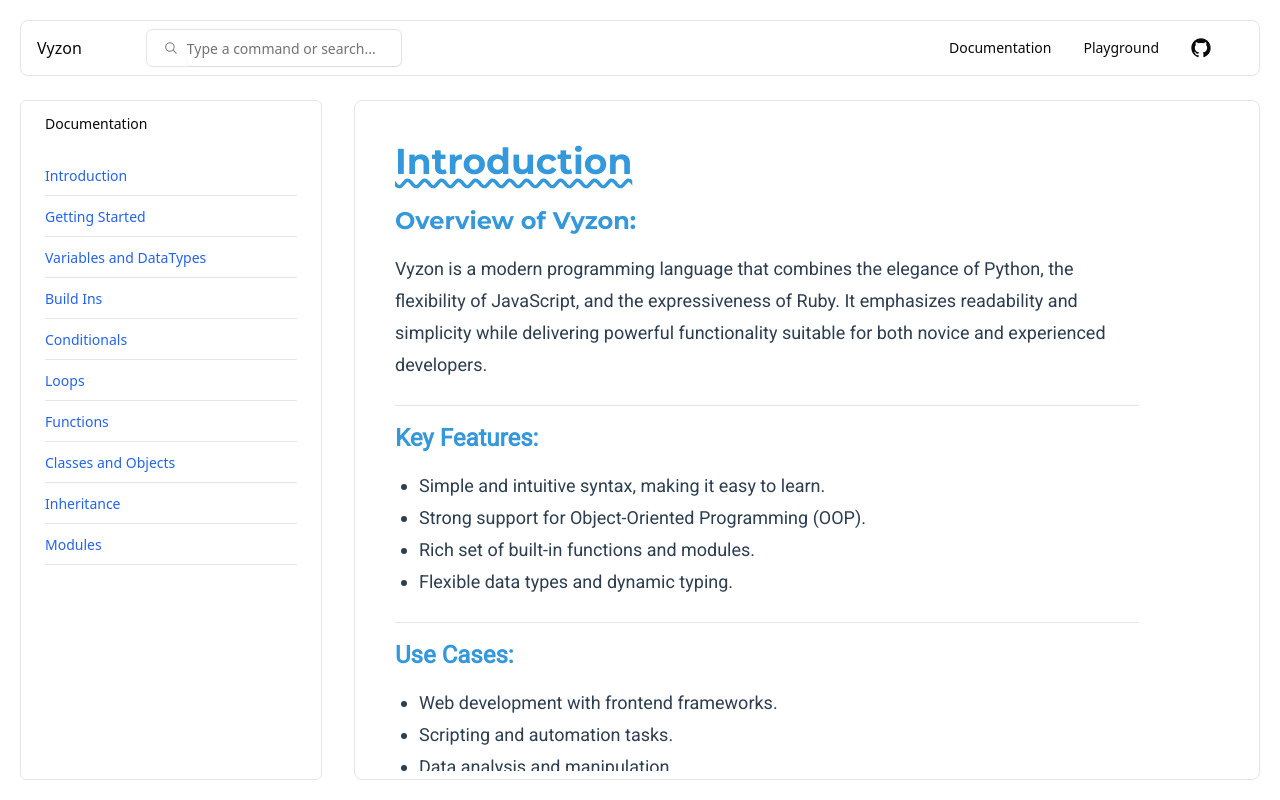
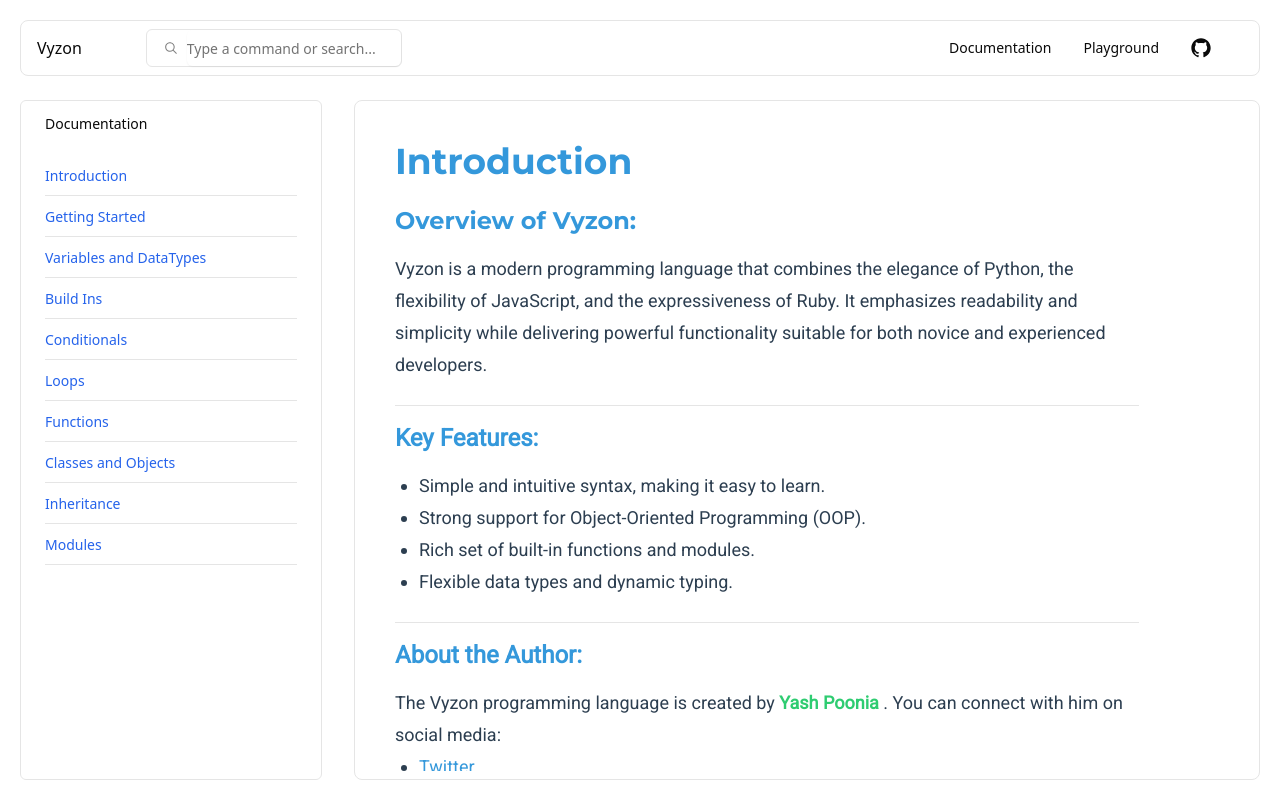
Before and after one commit to yash7xm/Vyzon-Playground, a React (Vite) app: page /docs/introduction in a window 1280 px wide. Built offline with nearby package versions, Linux system fonts and the light colour scheme.

Commit message:
Introduction updated

```diff
--- a/src/components/sections/introduction.tsx
+++ b/src/components/sections/introduction.tsx
@@ -2,9 +2,9 @@ import { Separator } from "../ui/separator";
 
 const IntroductionContent = () => {
     return (
-        <div className="p-6  rounded-lg shadow-lg">
+        <div className="p-6 rounded-lg shadow-lg">
             {/* Introduction Heading */}
-            <div className="text-4xl font-bold text-brightBlue font-montserrat mb-6 underline underline-offset-4 decoration-wavy">
+            <div className="text-4xl font-bold text-brightBlue font-montserrat mb-6">
                 Introduction
             </div>
 
@@ -43,18 +43,48 @@ const IntroductionContent = () => {
 
             <Separator className="my-4" />
 
-            {/* Use Cases Section */}
+            {/* About the Author Section */}
             <div className="mb-6">
                 <div className="text-2xl font-bold text-brightBlue font-roboto mb-4">
-                    Use Cases:
+                    About the Author:
                 </div>
-                <ul className="list-disc pl-6 text-lg text-darkGray font-roboto leading-8">
-                    <li>Web development with frontend frameworks.</li>
-                    <li>Scripting and automation tasks.</li>
-                    <li>Data analysis and manipulation.</li>
-                    <li>Game development and prototyping.</li>
-                    <li>Building APIs and backend services.</li>
-                </ul>
+                <div className="text-lg text-darkGray font-roboto leading-8">
+                    The Vyzon programming language is created by
+                    <strong className="text-emeraldGreen"> Yash Poonia </strong>
+                    . You can connect with him on social media:
+                    <ul className="list-disc pl-6">
+                        <li>
+                            <a
+                                href="[Twitter Link]"
+                                className="text-brightBlue underline"
+                                target="_blank"
+                                rel="noopener noreferrer"
+                            >
+                                Twitter
+                            </a>
+                        </li>
+                        <li>
+                            <a
+                                href="[GitHub Link]"
+                                className="text-brightBlue underline"
+                                target="_blank"
+                                rel="noopener noreferrer"
+                            >
+                                GitHub
+                            </a>
+                        </li>
+                        <li>
+                            <a
+                                href="[LinkedIn Link]"
+                                className="text-brightBlue underline"
+                                target="_blank"
+                                rel="noopener noreferrer"
+                            >
+                                LinkedIn
+                            </a>
+                        </li>
+                    </ul>
+                </div>
             </div>
 
             <Separator className="my-4" />
```
